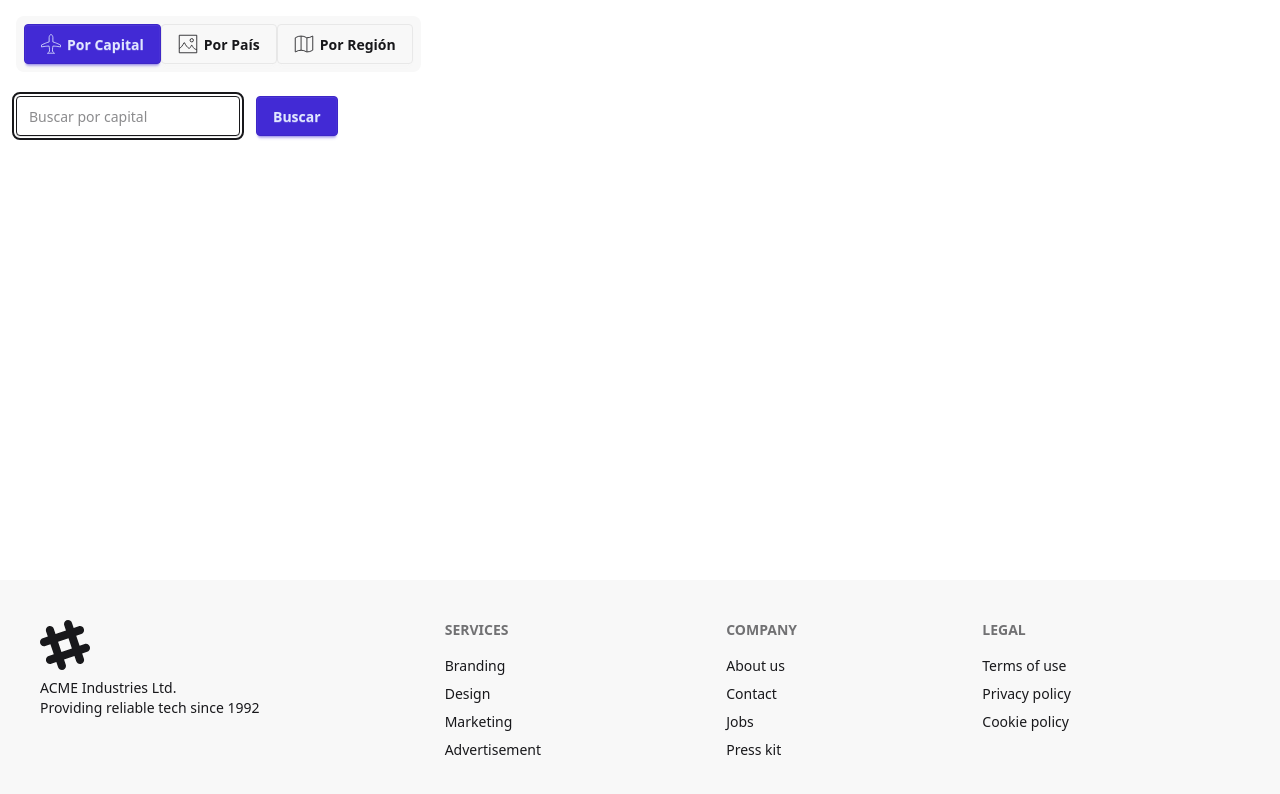
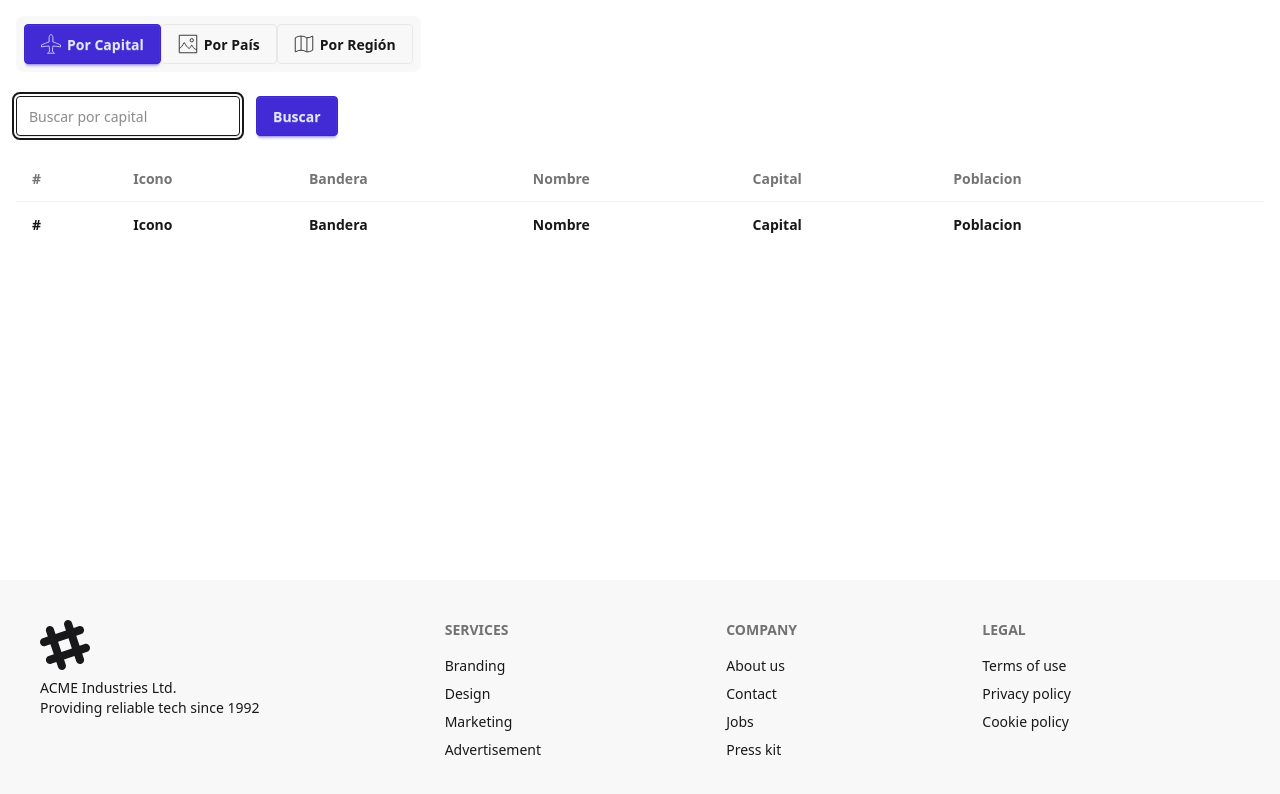
Before and after one commit to BaldoCamposDev/country-app, an Angular app: page /country/by-capital in a window 1280 px wide. Shown: the top 794 px of the page. Built offline with nearby package versions, Linux system fonts and the light colour scheme.

Commit message:
refactor: :recycle: Basic table

```diff
--- a/src/app/country/pages/by-capital-page/by-capital-page.html
+++ b/src/app/country/pages/by-capital-page/by-capital-page.html
@@ -1,3 +1,4 @@
+<!-- country-sesarch-input -->
 <section class="flex grow gap-2 mt-2">
   <input
     type="text"
@@ -9,3 +10,30 @@
   />
   <button class="btn btn-primary" (click)="onSearch(txtSearch.value)">Buscar</button>
 </section>
+
+<section class="mt-5">
+  <table class="table table-md mt-2 w-full">
+    <thead>
+      <tr>
+        <th>#</th>
+        <th>Icono</th>
+        <th>Bandera</th>
+        <th>Nombre</th>
+        <th>Capital</th>
+        <th>Poblacion</th>
+        <th></th>
+      </tr>
+    </thead>
+    <tbody>
+      <tr>
+        <th>#</th>
+        <th>Icono</th>
+        <th>Bandera</th>
+        <th>Nombre</th>
+        <th>Capital</th>
+        <th>Poblacion</th>
+        <th></th>
+      </tr>
+    </tbody>
+  </table>
+</section>
```
